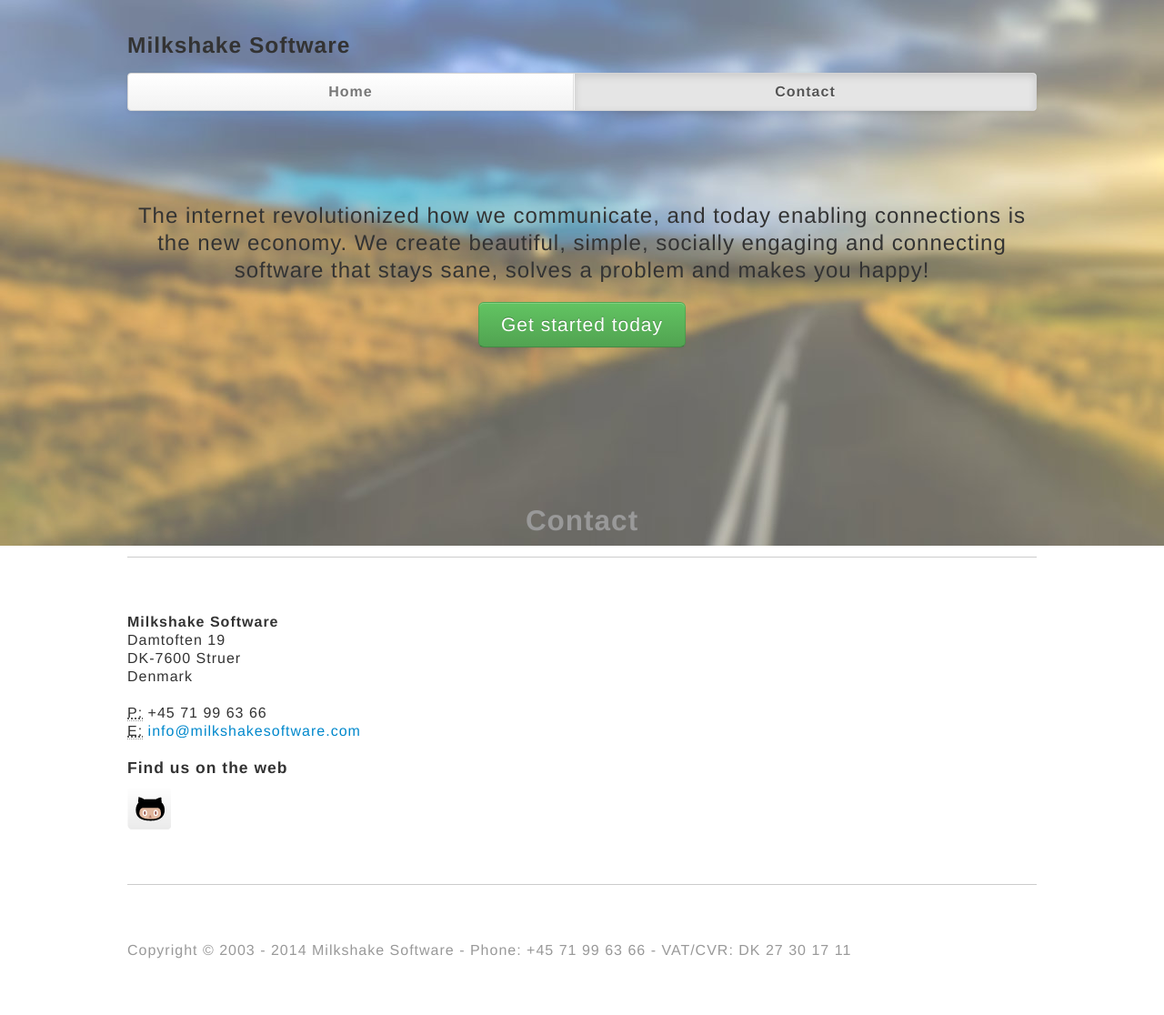
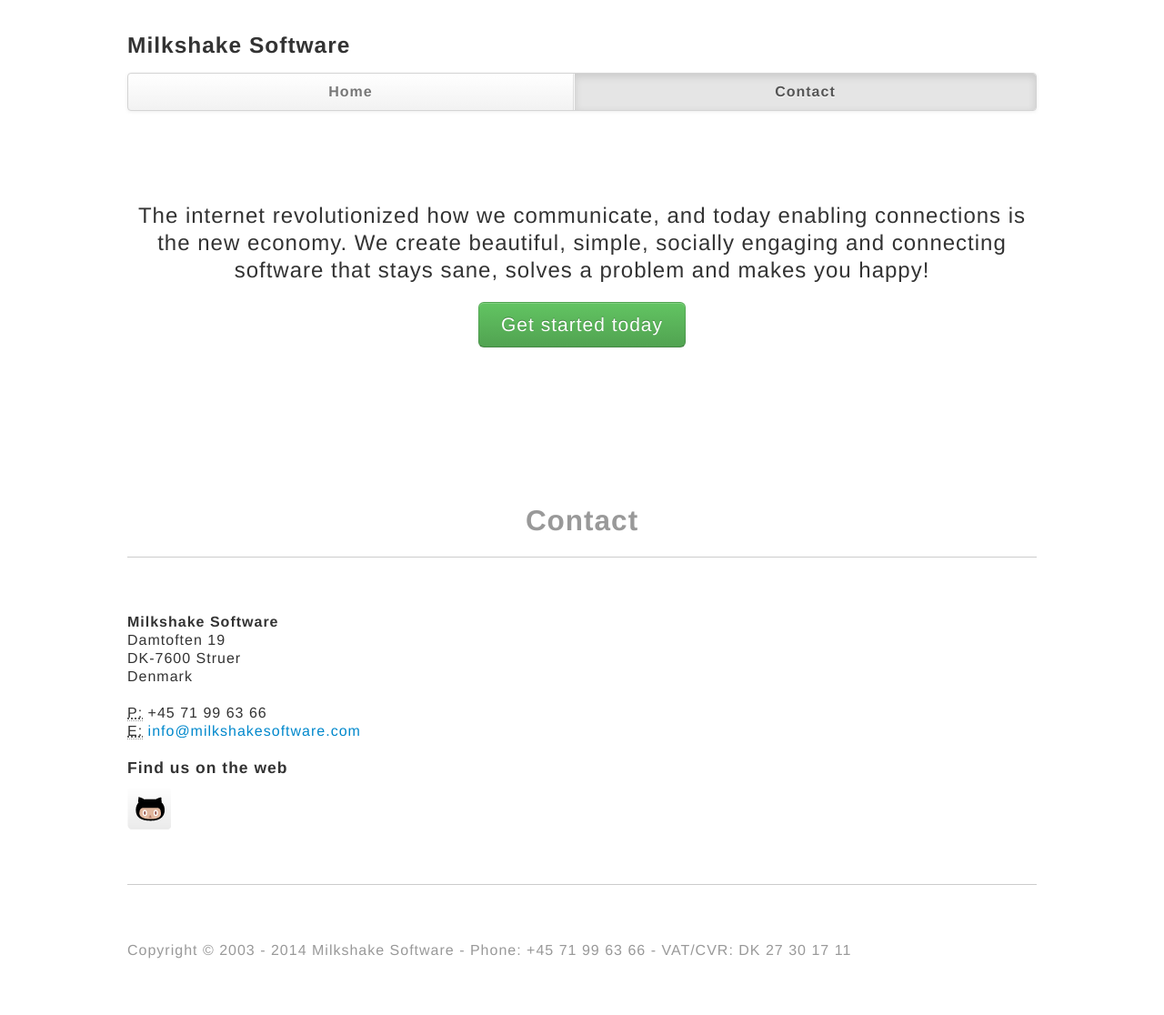
Before and after one commit to milkshakesoftware/milkshakesoftware.github.com, a Jekyll site: the page index.html, which Jekyll copies as it is, in a window 1280 px wide. Shown: the whole page at 91% size. Built offline with Jekyll 4.4.1, drawn with Linux system fonts in a browser that asks for light colours; nearby versions of some CDN libraries; Markdown is read by kramdown in place of the engine named in the settings.

Commit message:
Update main.css

```diff
--- a/css/main.css
+++ b/css/main.css
@@ -23,7 +23,7 @@
 	letter-spacing: 1px;
     font-size: 1em;
     line-height: 1.4;
-    background: transparent url(../img/landscape-background.jpg) no-repeat;
+    background: transparent;
 }
 
 /*
```
